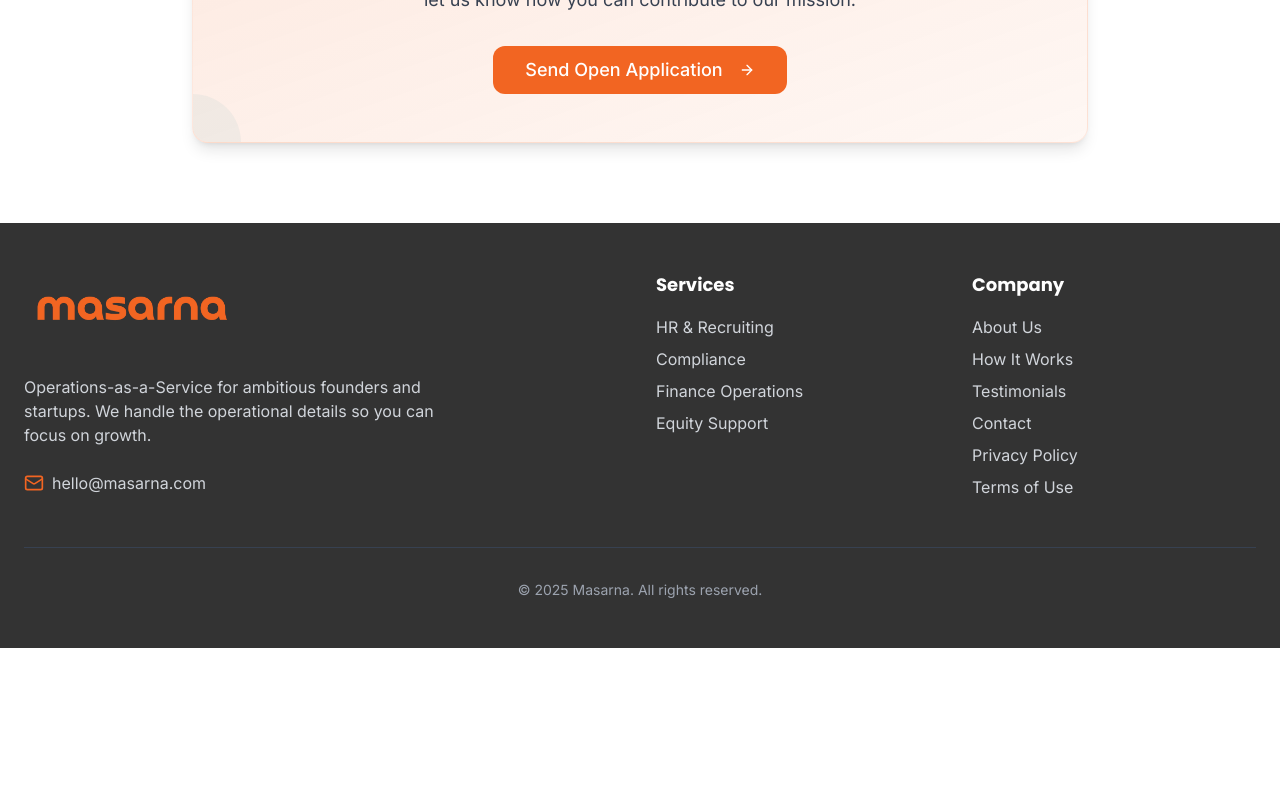
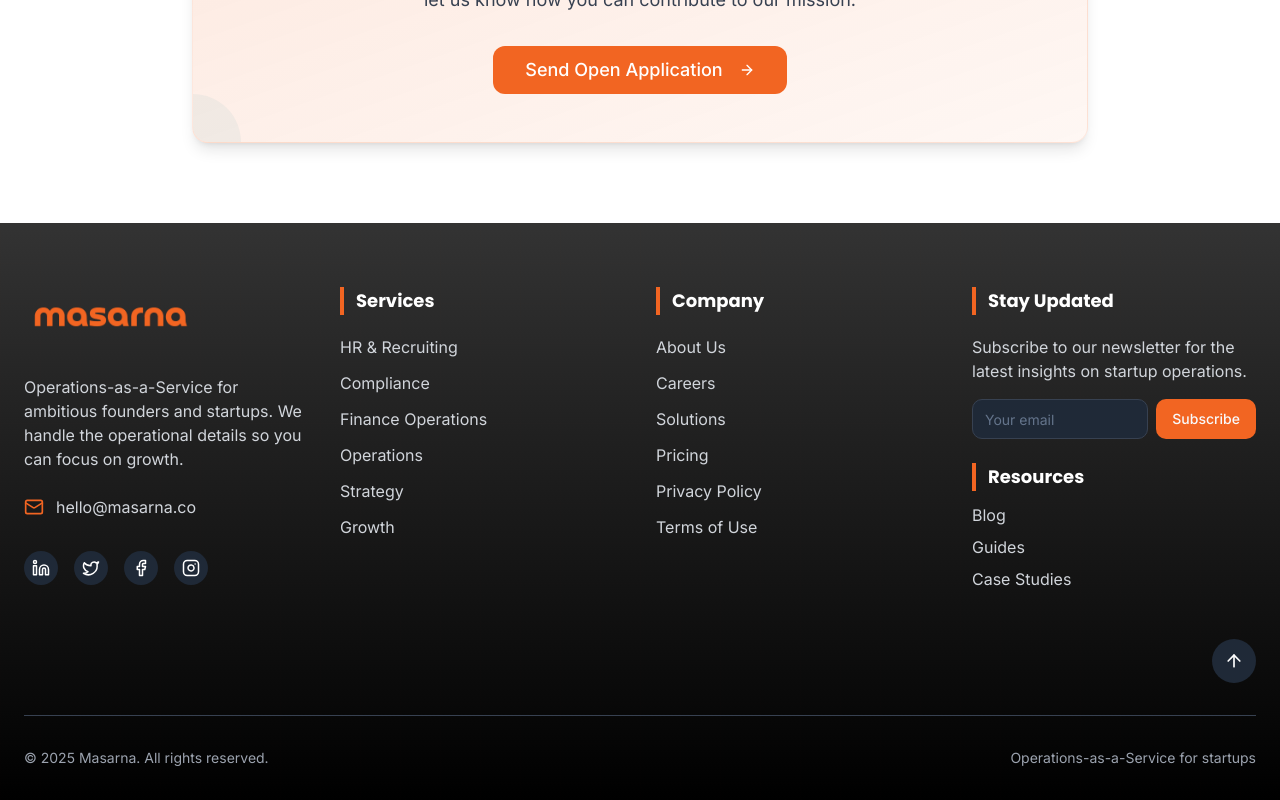
Before and after one commit to Nickx-009/masarna-founder-hub, a React (Vite) app: page /career in a window 1280 px wide. Shown: the part 1749-2549 px from the top of the page. Before the commit the page ends 2397 px from the top, so only its background shows below. Built offline with nearby package versions, Linux system fonts and the light colour scheme.

Commit message:
Refactor: Redesign footer
Redesign the website footer to be more modern, including a four-column layout, social media links, a newsletter signup, and a "Featured Resources" section.  Update links, fix URLs, and add accessibility features.

```diff
--- a/src/components/Footer.tsx
+++ b/src/components/Footer.tsx
@@ -1,60 +1,166 @@
 
-import { Mail } from 'lucide-react';
+import { ArrowUp, Facebook, Instagram, Linkedin, Mail, Twitter } from 'lucide-react';
 import { Link } from 'react-router-dom';
+import { Button } from './ui/button';
+import { Input } from './ui/input';
 
 const Footer = () => {
+  const handleSubscribe = (e: React.FormEvent) => {
+    e.preventDefault();
+    // Newsletter subscription handling would go here
+    console.log('Newsletter subscription submitted');
+  };
+
+  const scrollToTop = () => {
+    window.scrollTo({ top: 0, behavior: 'smooth' });
+  };
+
   return (
-    <footer className="bg-masarna-dark-gray text-white py-12">
-      <div className="container mx-auto px-4 md:px-6">
-        <div className="grid grid-cols-1 md:grid-cols-4 gap-8">
-          <div className="md:col-span-2">
+    <footer className="bg-gradient-to-b from-masarna-dark-gray to-black text-white pt-16 pb-8 relative">
+      {/* Grid Pattern Background */}
+      <div className="absolute inset-0 opacity-5 bg-grid-pattern pointer-events-none"></div>
+
+      {/* Main Footer Content */}
+      <div className="container mx-auto px-4 md:px-6 relative">
+        <div className="grid grid-cols-1 md:grid-cols-2 lg:grid-cols-4 gap-8 mb-12">
+          {/* Column 1: Company & Contact */}
+          <div className="space-y-6">
             <Link to="/" className="block mb-4">
               <img
                 src="/lovable-uploads/5f95107d-6e25-46ce-aadd-db64bcedb580.png"
                 alt="Masarna Logo"
-                className="h-20 w-auto mb-6"
-                style={{ maxWidth: '240px' }}
+                className="h-16 w-auto mb-4"
               />
             </Link>
-            <p className="text-gray-300 mb-6 max-w-md">
+            <p className="text-gray-300 mb-4 max-w-md">
               Operations-as-a-Service for ambitious founders and startups.
               We handle the operational details so you can focus on growth.
             </p>
-            <div className="flex items-center">
-              <Mail className="w-5 h-5 mr-2 text-[#f26522]" />
-              <a href="mailto:hello@masarna.com" className="text-gray-300 hover:text-white transition-colors">
-                hello@masarna.com
+            <div className="flex items-center space-x-1">
+              <Mail className="w-5 h-5 mr-2 text-masarna-orange" />
+              <a href="mailto:hello@masarna.co" className="text-gray-300 hover:text-white transition-colors">
+                hello@masarna.co
+              </a>
+            </div>
+
+            {/* Social Media Links */}
+            <div className="flex space-x-4 pt-2">
+              <a href="https://linkedin.com/company/masarna" target="_blank" rel="noopener noreferrer"
+                className="bg-gray-800 p-2 rounded-full hover:bg-masarna-orange transition-colors"
+                aria-label="Masarna on LinkedIn">
+                <Linkedin size={18} />
+              </a>
+              <a href="https://twitter.com/masarna" target="_blank" rel="noopener noreferrer"
+                className="bg-gray-800 p-2 rounded-full hover:bg-masarna-orange transition-colors"
+                aria-label="Masarna on Twitter">
+                <Twitter size={18} />
+              </a>
+              <a href="https://facebook.com/masarna" target="_blank" rel="noopener noreferrer"
+                className="bg-gray-800 p-2 rounded-full hover:bg-masarna-orange transition-colors"
+                aria-label="Masarna on Facebook">
+                <Facebook size={18} />
+              </a>
+              <a href="https://instagram.com/masarna" target="_blank" rel="noopener noreferrer"
+                className="bg-gray-800 p-2 rounded-full hover:bg-masarna-orange transition-colors"
+                aria-label="Masarna on Instagram">
+                <Instagram size={18} />
               </a>
             </div>
           </div>
 
+          {/* Column 2: Services */}
           <div>
-            <h4 className="font-bold mb-4 text-lg">Services</h4>
-            <ul className="space-y-2">
-              <li><a href="#services" className="text-gray-300 hover:text-white transition-colors">HR & Recruiting</a></li>
-              <li><a href="#services" className="text-gray-300 hover:text-white transition-colors">Compliance</a></li>
-              <li><a href="#services" className="text-gray-300 hover:text-white transition-colors">Finance Operations</a></li>
-              <li><a href="#services" className="text-gray-300 hover:text-white transition-colors">Equity Support</a></li>
+            <h4 className="font-bold mb-5 text-lg border-l-4 border-masarna-orange pl-3">Services</h4>
+            <ul className="space-y-3">
+              <li><Link to="/services/human-resources" className="text-gray-300 hover:text-masarna-orange transition-colors">HR & Recruiting</Link></li>
+              <li><Link to="/services/compliance" className="text-gray-300 hover:text-masarna-orange transition-colors">Compliance</Link></li>
+              <li><Link to="/services/finance" className="text-gray-300 hover:text-masarna-orange transition-colors">Finance Operations</Link></li>
+              <li><Link to="/services/operations" className="text-gray-300 hover:text-masarna-orange transition-colors">Operations</Link></li>
+              <li><Link to="/services/strategy" className="text-gray-300 hover:text-masarna-orange transition-colors">Strategy</Link></li>
+              <li><Link to="/services/growth" className="text-gray-300 hover:text-masarna-orange transition-colors">Growth</Link></li>
             </ul>
           </div>
 
+          {/* Column 3: Company & Solutions */}
           <div>
-            <h4 className="font-bold mb-4 text-lg">Company</h4>
+            <h4 className="font-bold mb-5 text-lg border-l-4 border-masarna-orange pl-3">Company</h4>
+            <ul className="space-y-3">
+              <li><Link to="/about-us" className="text-gray-300 hover:text-masarna-orange transition-colors">About Us</Link></li>
+              <li><Link to="/career" className="text-gray-300 hover:text-masarna-orange transition-colors">Careers</Link></li>
+              <li><Link to="/solutions" className="text-gray-300 hover:text-masarna-orange transition-colors">Solutions</Link></li>
+              <li><Link to="/pricing" className="text-gray-300 hover:text-masarna-orange transition-colors">Pricing</Link></li>
+              <li><Link to="/privacy-policy" className="text-gray-300 hover:text-masarna-orange transition-colors">Privacy Policy</Link></li>
+              <li><Link to="/terms-of-use" className="text-gray-300 hover:text-masarna-orange transition-colors">Terms of Use</Link></li>
+            </ul>
+          </div>
+
+          {/* Column 4: Newsletter & Resources */}
+          <div>
+            <h4 className="font-bold mb-5 text-lg border-l-4 border-masarna-orange pl-3">Stay Updated</h4>
+            <p className="text-gray-300 mb-4">Subscribe to our newsletter for the latest insights on startup operations.</p>
+
+            <form onSubmit={handleSubscribe} className="mb-6">
+              <div className="flex gap-2">
+                <Input
+                  type="email"
+                  placeholder="Your email"
+                  className="bg-gray-800 border-gray-700 text-white"
+                  required
+                />
+                <Button type="submit" className="bg-masarna-orange hover:bg-masarna-orange/90">
+                  Subscribe
+                </Button>
+              </div>
+            </form>
+
+            <h4 className="font-bold mb-3 text-lg border-l-4 border-masarna-orange pl-3">Resources</h4>
             <ul className="space-y-2">
-              <li><a href="#about" className="text-gray-300 hover:text-white transition-colors">About Us</a></li>
-              <li><a href="#how-it-works" className="text-gray-300 hover:text-white transition-colors">How It Works</a></li>
-              <li><a href="#testimonials" className="text-gray-300 hover:text-white transition-colors">Testimonials</a></li>
-              <li><a href="#contact" className="text-gray-300 hover:text-white transition-colors">Contact</a></li>
-              <li><Link to="/privacy-policy" className="text-gray-300 hover:text-white transition-colors">Privacy Policy</Link></li>
-              <li><Link to="/terms-of-use" className="text-gray-300 hover:text-white transition-colors">Terms of Use</Link></li>
+              <li><Link to="/resources/blog" className="text-gray-300 hover:text-masarna-orange transition-colors">Blog</Link></li>
+              <li><Link to="/resources/guides" className="text-gray-300 hover:text-masarna-orange transition-colors">Guides</Link></li>
+              <li><Link to="/resources/case-studies" className="text-gray-300 hover:text-masarna-orange transition-colors">Case Studies</Link></li>
             </ul>
           </div>
         </div>
 
-        <div className="border-t border-gray-700 mt-12 pt-8 text-center text-gray-400 text-sm">
+        {/* Back to top button */}
+        <div className="flex justify-center md:justify-end">
+          <button
+            onClick={scrollToTop}
+            className="bg-gray-800 text-white p-3 rounded-full hover:bg-masarna-orange transition-all duration-300 flex items-center justify-center"
+            aria-label="Back to top"
+          >
+            <ArrowUp className="h-5 w-5" />
+          </button>
+        </div>
+
+        {/* Copyright Bar */}
+        <div className="border-t border-gray-700 mt-8 pt-8 text-center md:text-left text-gray-400 text-sm flex flex-col md:flex-row justify-between items-center">
           <p>© {new Date().getFullYear()} Masarna. All rights reserved.</p>
+          <p className="mt-2 md:mt-0">Operations-as-a-Service for startups</p>
         </div>
       </div>
+
+      {/* Structured Data for SEO */}
+      <script type="application/ld+json" dangerouslySetInnerHTML={{ __html: `
+        {
+          "@context": "https://schema.org",
+          "@type": "Organization",
+          "name": "Masarna",
+          "url": "https://masarna.co",
+          "logo": "https://masarna.co/lovable-uploads/4c19cc81-9f30-4ff8-b639-79916ff68ecd.png",
+          "sameAs": [
+            "https://twitter.com/masarna",
+            "https://facebook.com/masarna",
+            "https://linkedin.com/company/masarna",
+            "https://instagram.com/masarna"
+          ],
+          "contactPoint": {
+            "@type": "ContactPoint",
+            "email": "hello@masarna.co",
+            "contactType": "customer service"
+          }
+        }
+      `}} />
     </footer>
   );
 };
--- a/src/components/PageLayout.tsx
+++ b/src/components/PageLayout.tsx
@@ -47,7 +47,7 @@ const PageLayout = ({
   }, [title]);
 
   return (
-    <div className="min-h-screen">
+    <div className="flex min-h-screen flex-col">
       <Helmet>
         <title>{pageTitle}</title>
         <meta name="description" content={metaDescription} />
@@ -70,7 +70,7 @@ const PageLayout = ({
       </Helmet>
 
       <Navigation />
-      <main className="pt-24 min-h-screen">
+      <main className="pt-24 flex-grow">
         {children}
       </main>
       <Footer />
```
